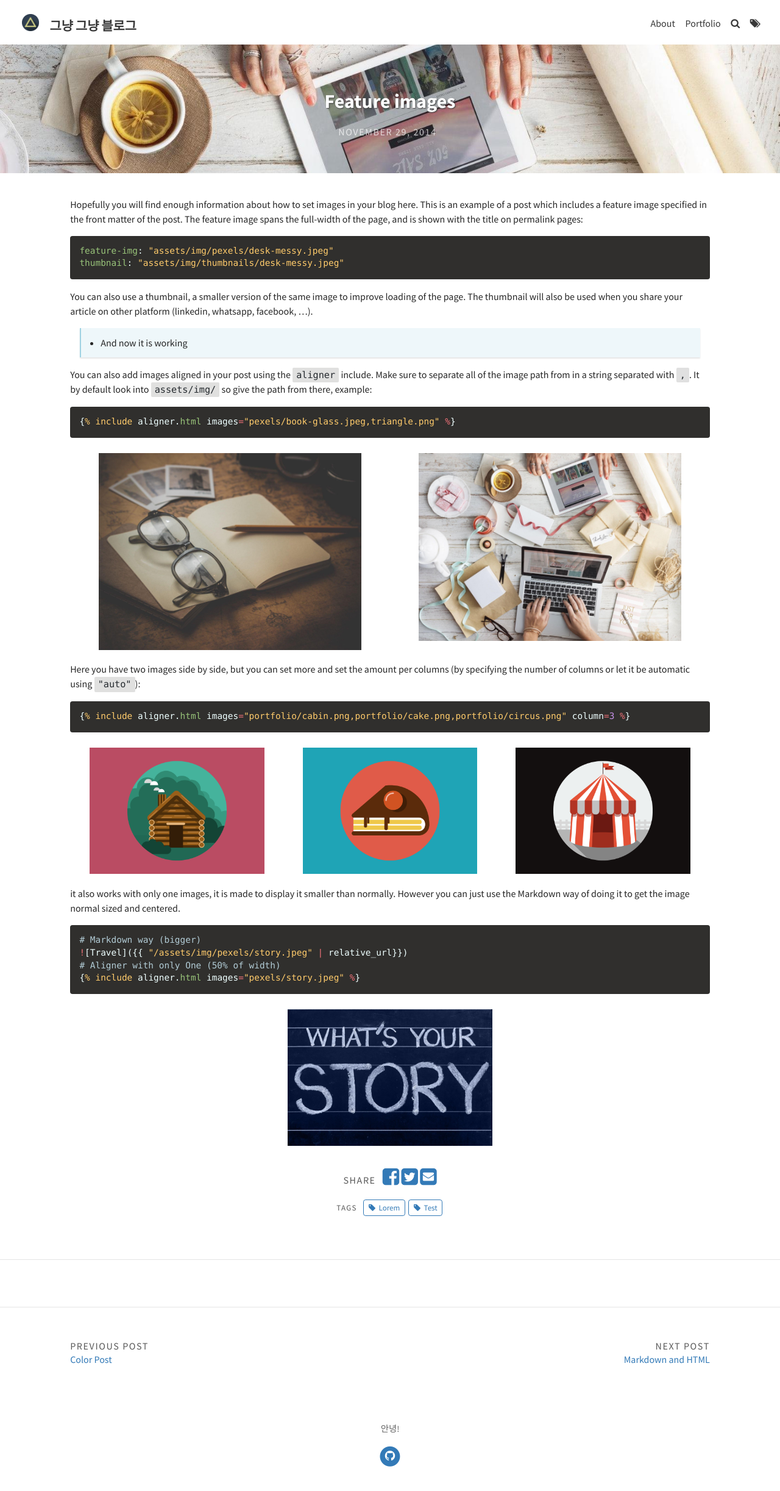
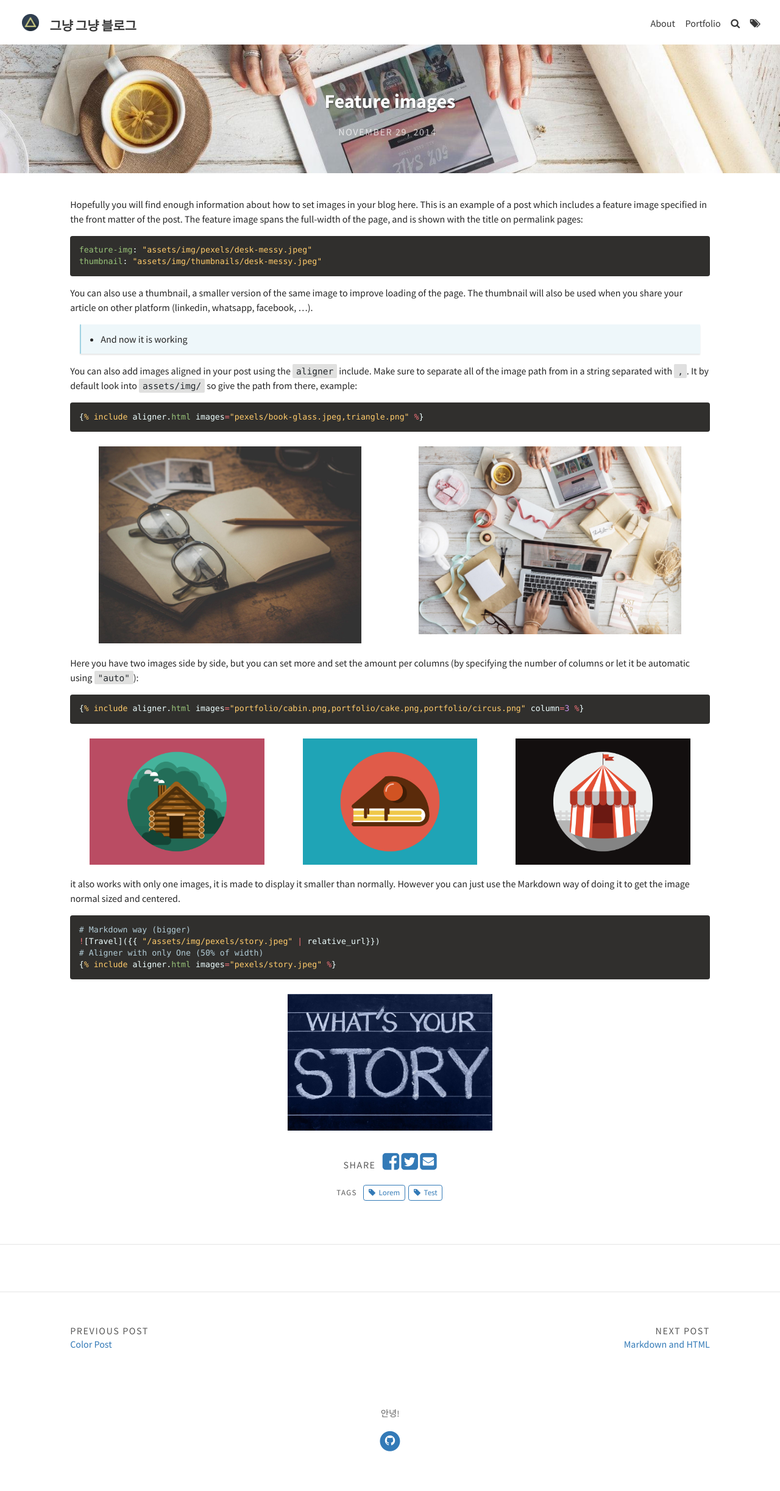
Before and after one commit to girawhale/girawhale.github.io, a Jekyll site: the page built from _posts/2014-11-29-feature-images.md, in a window 1280 px wide. Shown: the whole page at 61% size. Built offline with Jekyll 4.4.1, drawn with Linux system fonts in a browser that asks for light colours; some web fonts are replaced; comment, search, counter and statistics services are not loaded; after the commit the page ends 2421 px from its top, so only the background shows below that.

Commit message:
code font size 감소

```diff
--- a/_sass/base/_variables.scss
+++ b/_sass/base/_variables.scss
@@ -55,7 +55,7 @@ $search-color: #999;
 /*  Syntax highlighting  */
 // Syntax typography
 $monospace: Consolas, Menlo, Monaco, Lucida Console, Liberation Mono, DejaVu Sans Mono, Bitstream Vera Sans Mono, Courier New, monospace, sans-serif !default;
-$font-size-code: 0.95em !default;
+$font-size-code: 0.91em !default;
 $font-height-code: 1.3em !default;
 $border-radius: 4px !default;
 
```
